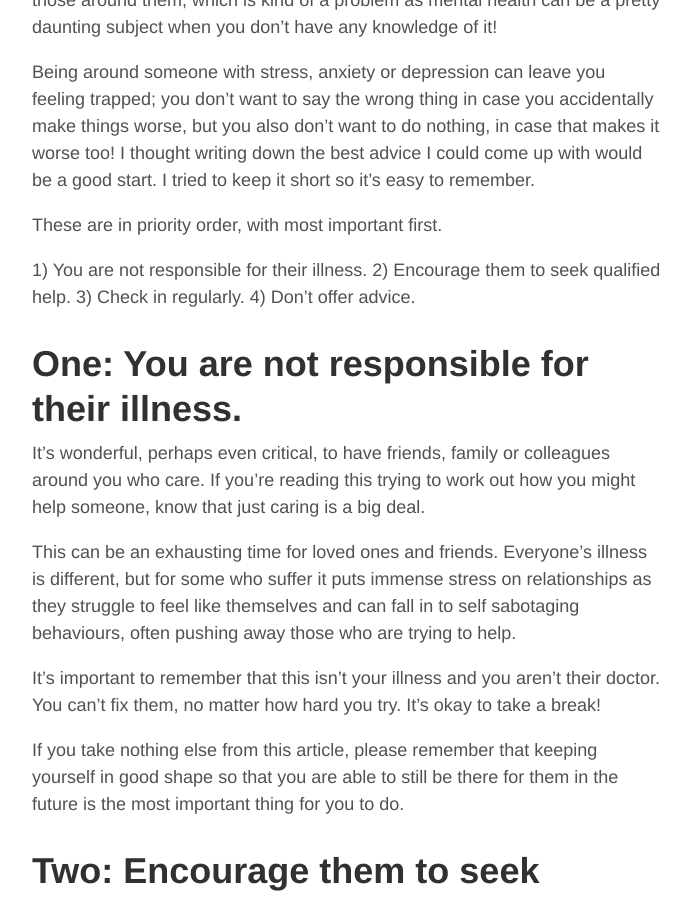
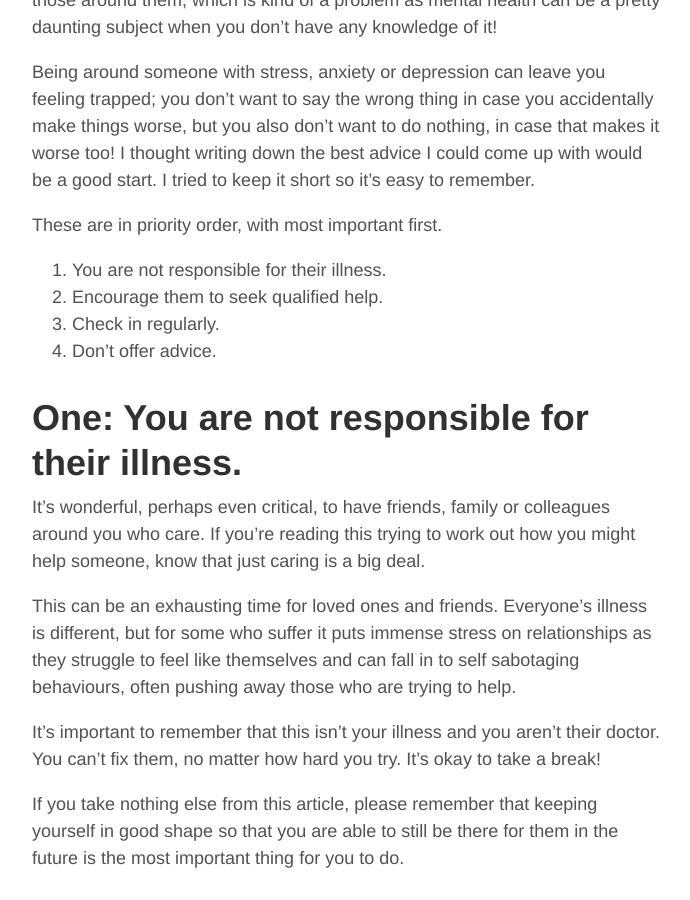
Before and after one commit to WillSoper/WillSoper.github.io, a Jekyll site: the page built from _posts/2020-07-06-helping-others-with-their-mental-health.md, in a window 1280 px wide and 900 px high, scrolled down 689 px. Shown: the whole window, without its empty margins (293-983 px from the left). Built offline with Jekyll 4.4.1, drawn with Linux system fonts in a browser that asks for light colours.

Commit message:
Fixed list

```diff
--- a/_posts/2020-07-06-helping-others-with-their-mental-health.md
+++ b/_posts/2020-07-06-helping-others-with-their-mental-health.md
@@ -15,10 +15,10 @@ Being around someone with stress, anxiety or depression can leave you feeling tr
 
 These are in priority order, with most important first.
 
-1) You are not responsible for their illness.
-2) Encourage them to seek qualified help.
-3) Check in regularly.
-4) Don’t offer advice.
+1. You are not responsible for their illness.
+2. Encourage them to seek qualified help.
+3. Check in regularly.
+4. Don’t offer advice.
 
 # One: You are not responsible for their illness.
 It’s wonderful, perhaps even critical, to have friends, family or colleagues around you who care. If you’re reading this trying to work out how you might help someone, know that just caring is a big deal.
```
